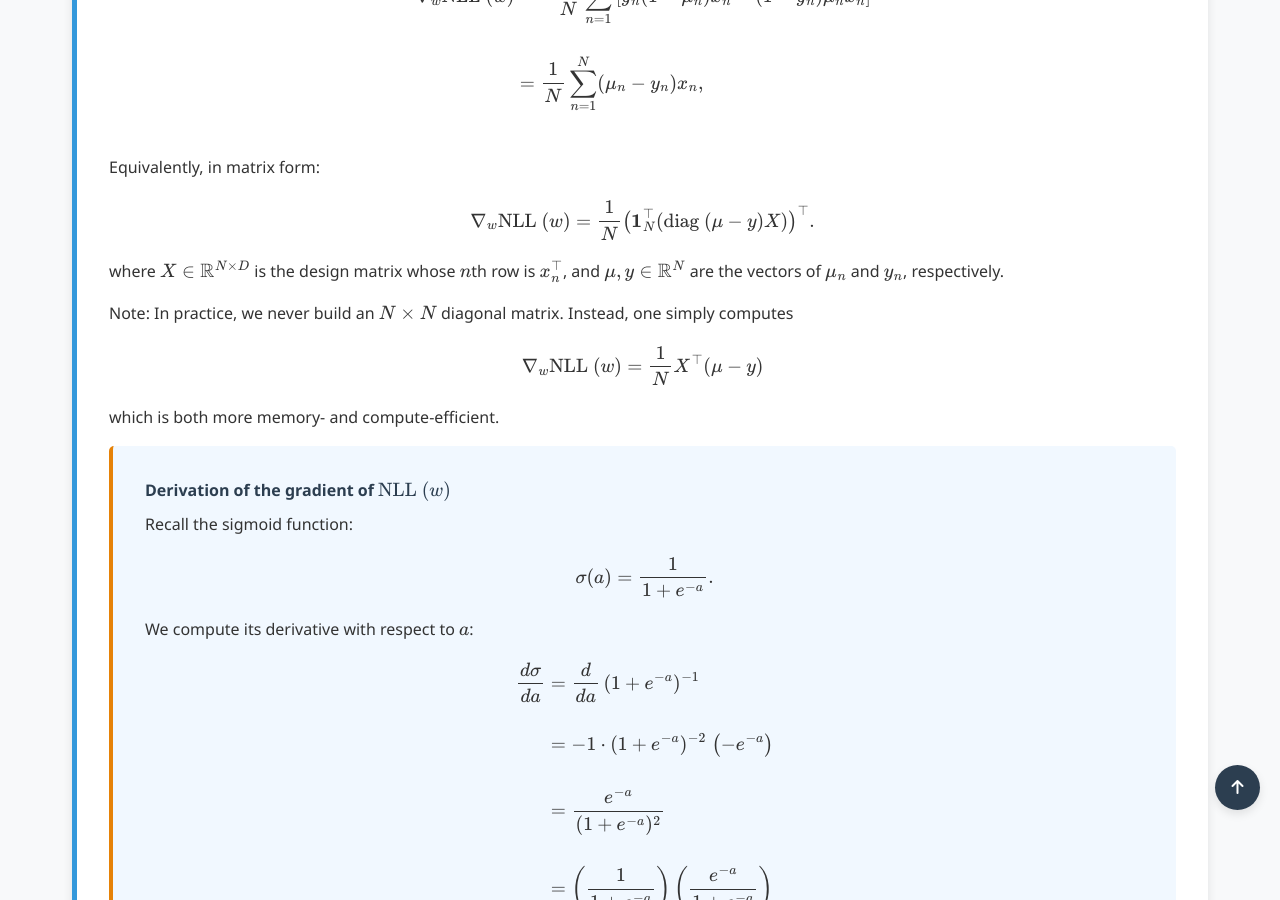
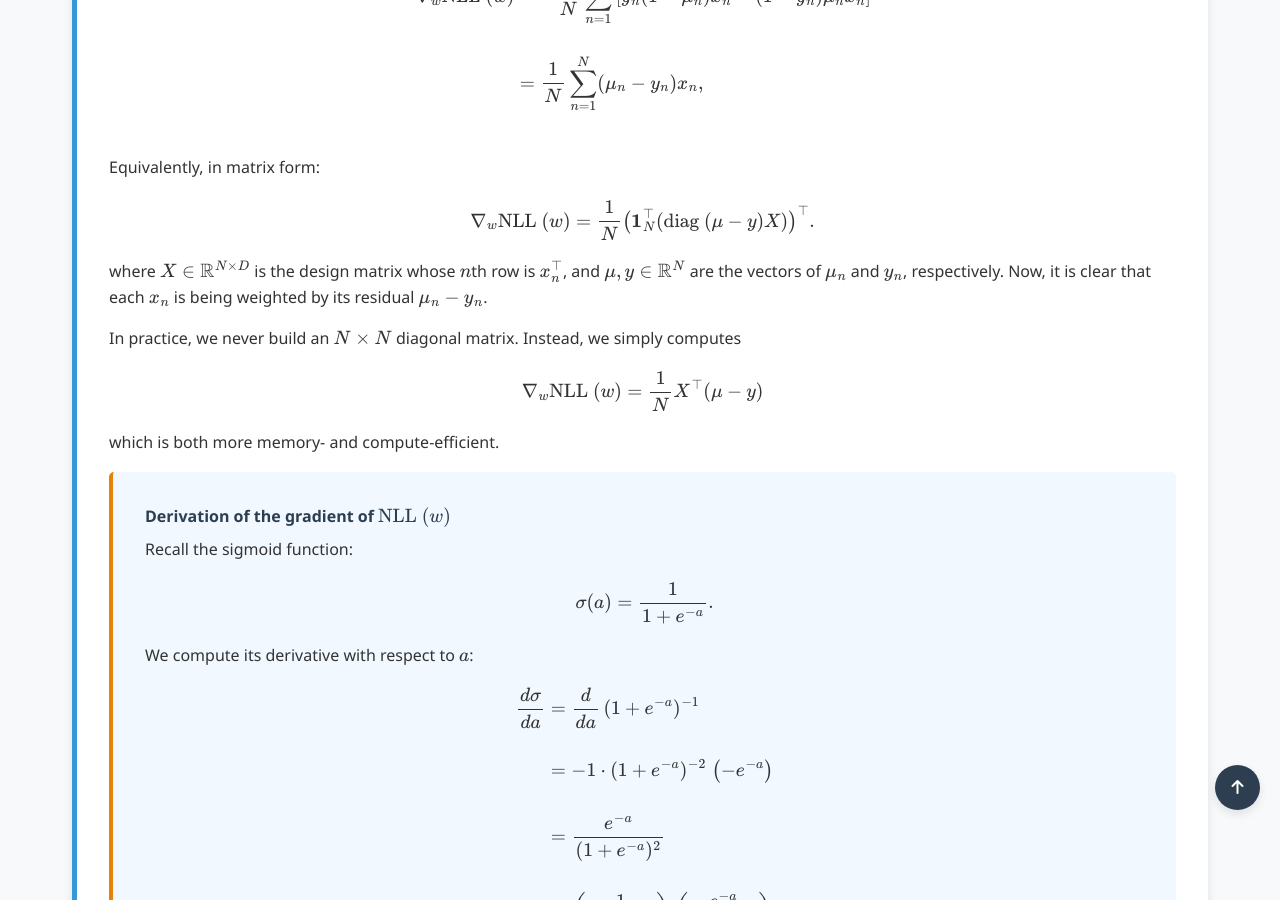
Before and after one commit to Yusukey01/yusukey01.github.io, a Jekyll site: the page built from Mathematics/Machine_learning/classification.html, in a window 1280 px wide and 900 px high, scrolled down 2596 px. Built offline with Jekyll 4.4.1, drawn with Linux system fonts in a browser that asks for light colours.

Commit message:
logistic regression page updating

```diff
--- a/Mathematics/Machine_learning/classification.html
+++ b/Mathematics/Machine_learning/classification.html
@@ -132,11 +132,12 @@ uses_python: false
                      \nabla_w \text{NLL }(w) = \frac{1}{N} \left( \mathbf{1}_N^\top (\text{diag }(\mu - y)X)\right)^\top.
                     \]
                     where \(X \in \mathbb{R}^{N \times D}\) is the design matrix whose \(n\)th row is \(x_n^\top\), and
-                    \(\mu, y\in\mathbb{R}^N\) are the vectors of \(\mu_n\) and \(y_n\), respectively.
+                    \(\mu, y\in\mathbb{R}^N\) are the vectors of \(\mu_n\) and \(y_n\), respectively. Now, it is clear
+                    that each \(x_n\) is being weighted by its residual \(\mu_n - y_n\).
                 </p>
+
                 <p>
-                     Note:
-                     In practice, we never build an \(N \times N\) diagonal matrix. Instead, one simply computes
+                     In practice, we never build an \(N \times N\) diagonal matrix. Instead, we simply computes
                      \[
                      \nabla_w \text{NLL }(w) = \frac{1}{N} X^\top (\mu - y)
                      \]
```
